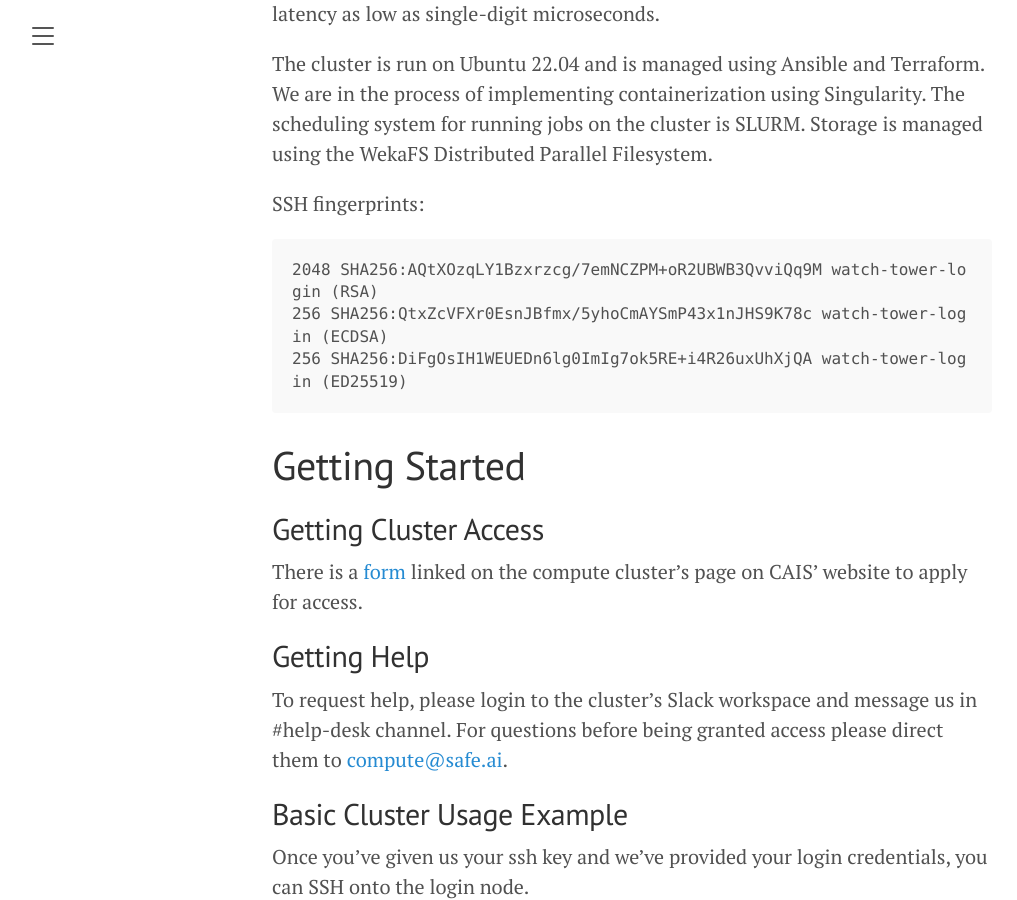
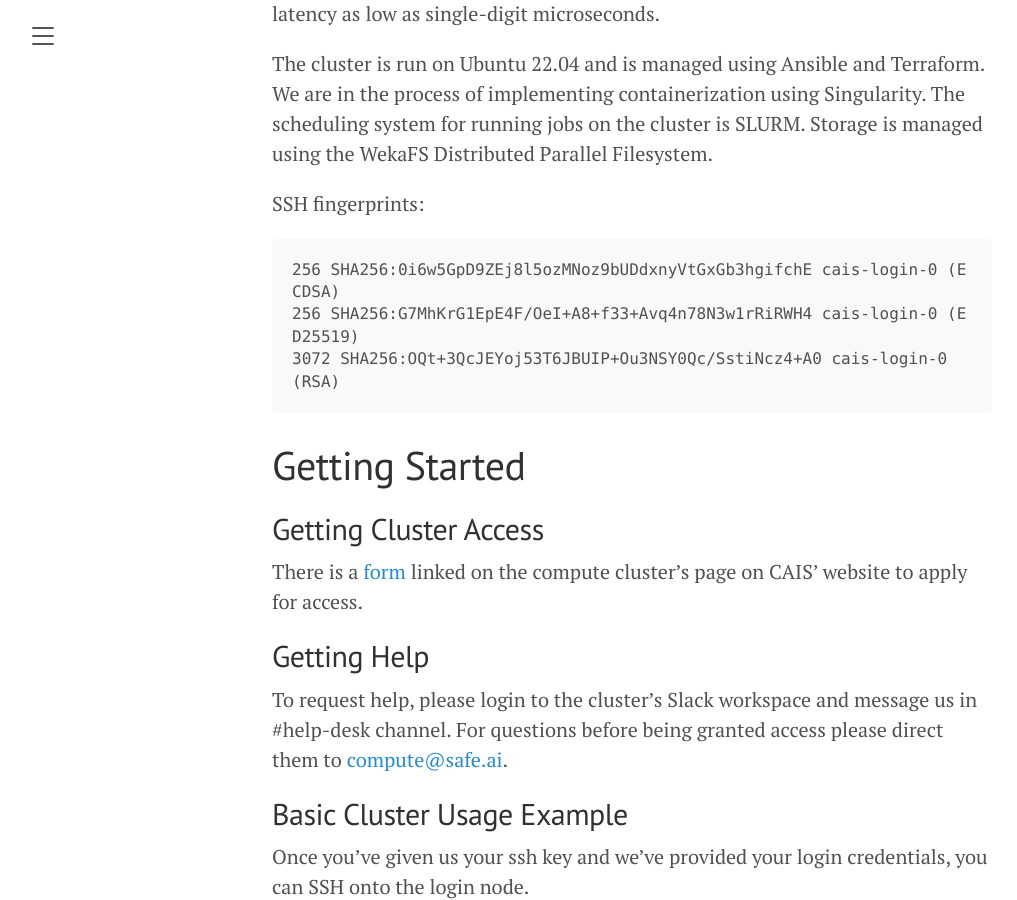
Before and after one commit to centerforaisafety/cluster-docs-old, a Jekyll site: the page built from _posts/2023-05-03-cais-cluster-documentation.md, in a window 1280 px wide and 900 px high, scrolled down 1476 px. Shown: the whole window, without its empty margins (8-1025 px from the left). Built offline with Jekyll 4.4.1, drawn with Linux system fonts in a browser that asks for light colours.

Commit message:
Update ssh fingerprints

````diff
--- a/_posts/2023-05-03-cais-cluster-documentation.md
+++ b/_posts/2023-05-03-cais-cluster-documentation.md
@@ -46,9 +46,9 @@
 
 SSH fingerprints:
 ```
-2048 SHA256:AQtXOzqLY1Bzxrzcg/7emNCZPM+oR2UBWB3QvviQq9M watch-tower-login (RSA)
-256 SHA256:QtxZcVFXr0EsnJBfmx/5yhoCmAYSmP43x1nJHS9K78c watch-tower-login (ECDSA)
-256 SHA256:DiFgOsIH1WEUEDn6lg0ImIg7ok5RE+i4R26uxUhXjQA watch-tower-login (ED25519)
+256 SHA256:0i6w5GpD9ZEj8l5ozMNoz9bUDdxnyVtGxGb3hgifchE cais-login-0 (ECDSA)
+256 SHA256:G7MhKrG1EpE4F/OeI+A8+f33+Avq4n78N3w1rRiRWH4 cais-login-0 (ED25519)
+3072 SHA256:OQt+3QcJEYoj53T6JBUIP+Ou3NSY0Qc/SstiNcz4+A0 cais-login-0 (RSA)
 ```
 
 # Getting Started
````
